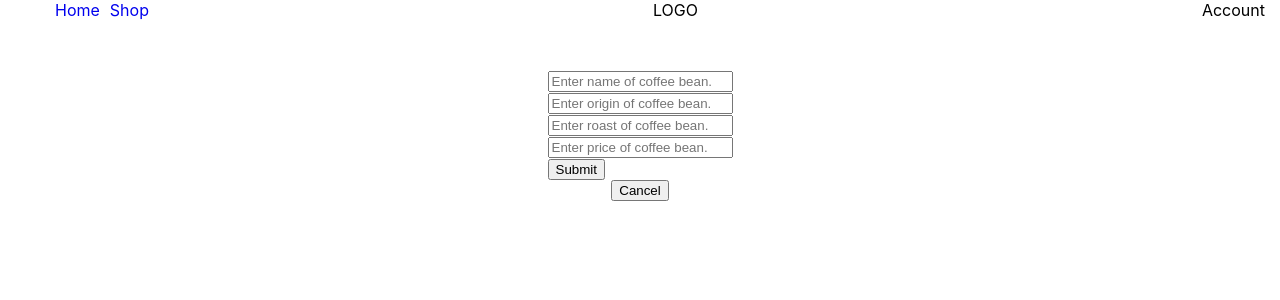
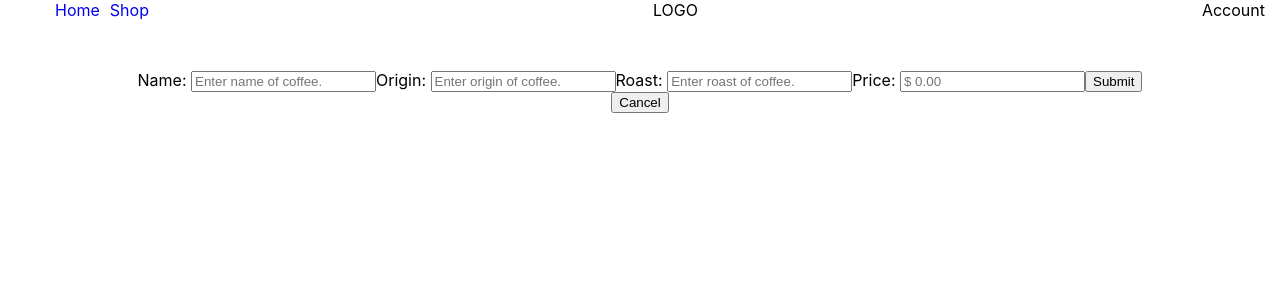
Before and after one commit to jfpalchak/inventory-tracker, a React (Create React App) app: page / in a window 1280 px wide. Both pictures are taken after a click on the button "Add Coffee". Shown: the top 300 px of the page. Built offline with nearby package versions, Linux system fonts and the light colour scheme.

Commit message:
add conditional displays for Coffee quantities

```diff
--- a/src/components/Coffee.js
+++ b/src/components/Coffee.js
@@ -3,10 +3,25 @@ import PropTypes from "prop-types";
 
 function Coffee(props) {
 
-  let quantity = props.quantity;
+  // CSS Objects
+  const outOfStockStyle = {
+    color: "red",
+    fontWeight: "bold"
+  };
 
-  if (!quantity) {
-    quantity = "Out of Stock";
+  const almostEmptyStyle = {
+    color: "darkorange",
+    fontWeight: "bold",
+    fontStyle: "italic"
+  };
+
+  // Conditional Rendering
+  let quantity = "In Stock";
+
+  if (!props.quantity) {
+    quantity = <span style={outOfStockStyle}>Out of Stock</span>;
+  } else if (props.quantity <= 10) {
+    quantity = <span style={almostEmptyStyle}>Almost Empty</span>;
   }
 
   return (
@@ -15,7 +30,7 @@ function Coffee(props) {
         <h3>{props.name}</h3>
         <h4>{props.origin}</h4>
         <h5>{props.roast}</h5>
-        <h5>{props.price}</h5>
+        <h5>${props.price}</h5>
         <h5>{quantity}</h5>
       </div>
     </React.Fragment>
--- a/src/components/CoffeeDetail.js
+++ b/src/components/CoffeeDetail.js
@@ -7,7 +7,7 @@ function CoffeeDetail(props) {
   const { coffee, onClickingEdit, onClickingSell, onClickingDelete} = props;
 
   let sellButtonVisible = <button onClick={onClickingSell}>Sell</button>;
-  let quantity = coffee.quantity;
+  let quantity = "Quantity: " + coffee.quantity + " lbs";
 
   if (!coffee.quantity) {
     sellButtonVisible = null;
@@ -19,10 +19,10 @@ function CoffeeDetail(props) {
       <section className="selected-coffee">
 
         <div className="coffee-detail">
-          <h3>{coffee.name}</h3>
-          <h4>{coffee.origin}</h4>
-          <h4>{coffee.roast}</h4>
-          <h4>{coffee.price}</h4>
+          <h3>Name: {coffee.name}</h3>
+          <h4>Origin: {coffee.origin}</h4>
+          <h4>Roast: {coffee.roast}</h4>
+          <h4>Price: ${coffee.price} / lb</h4>
           <h4>{quantity}</h4>
         </div>
 
--- a/src/components/ReusableForm.js
+++ b/src/components/ReusableForm.js
@@ -2,34 +2,35 @@ import React from "react";
 import PropTypes from "prop-types";
 
 function ReusableForm(props) {
+
   return (
     <React.Fragment>
       <form onSubmit={props.formSubmissionHandler}>
+        <label>Name: </label>
         <input
           type="text"
           name="name"
-          placeholder="Enter name of coffee bean."
+          placeholder="Enter name of coffee."
         />
-        <br/>
+        <label>Origin: </label>
         <input
           type="text"
           name="origin"
-          placeholder="Enter origin of coffee bean."
+          placeholder="Enter origin of coffee."
         />
-        <br/>
         {/* Change this to dropdown selection? */}
+        <label>Roast: </label>
         <input
           type="text"
           name="roast"
-          placeholder="Enter roast of coffee bean."
+          placeholder="Enter roast of coffee."
         />
-        <br/>
+        <label>Price: </label>
         <input
           type="text"
           name="price"
-          placeholder="Enter price of coffee bean."
+          placeholder="$ 0.00"
         />
-        <br/>
         <button type="submit">{props.buttonText}</button>
       </form>
     </React.Fragment>
```
